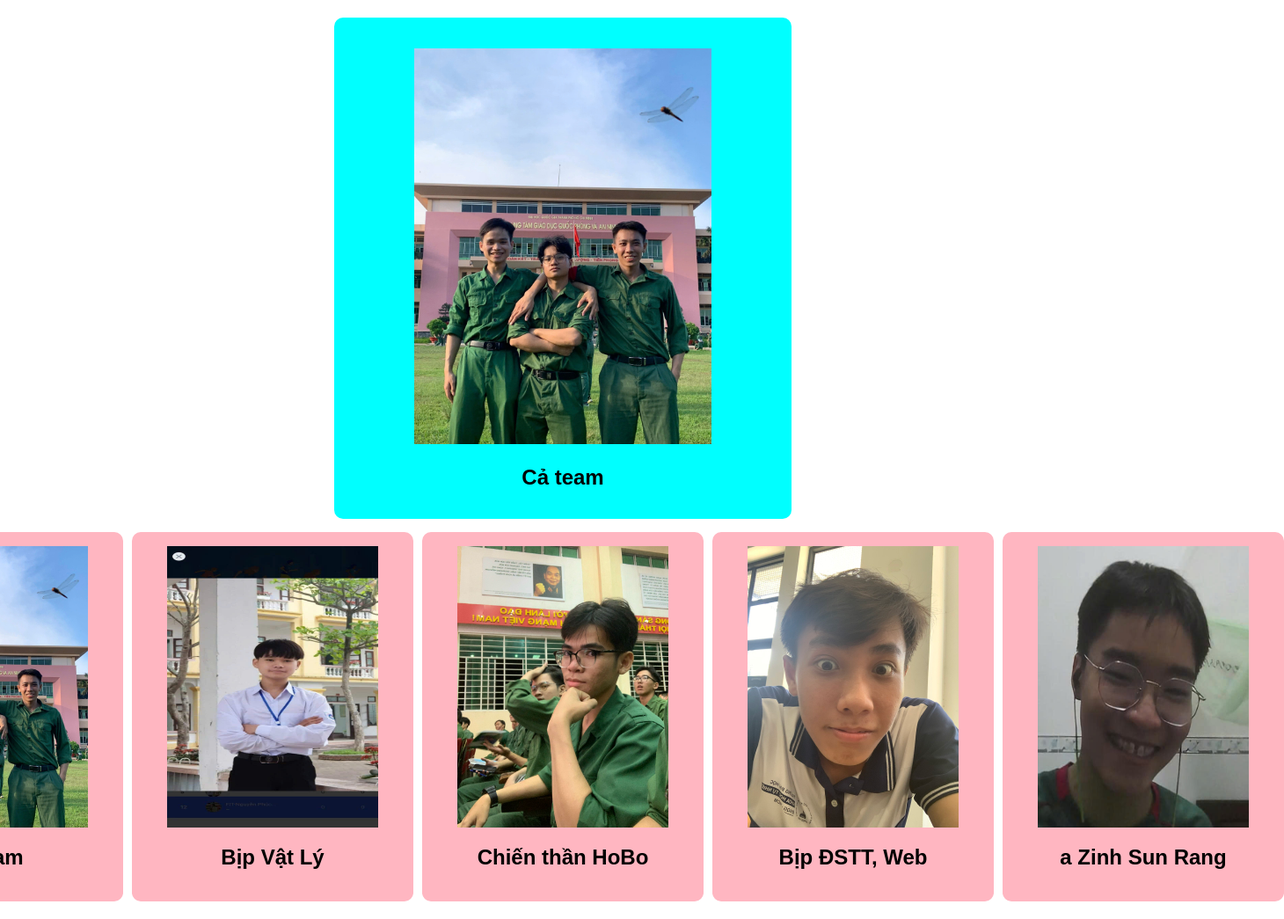
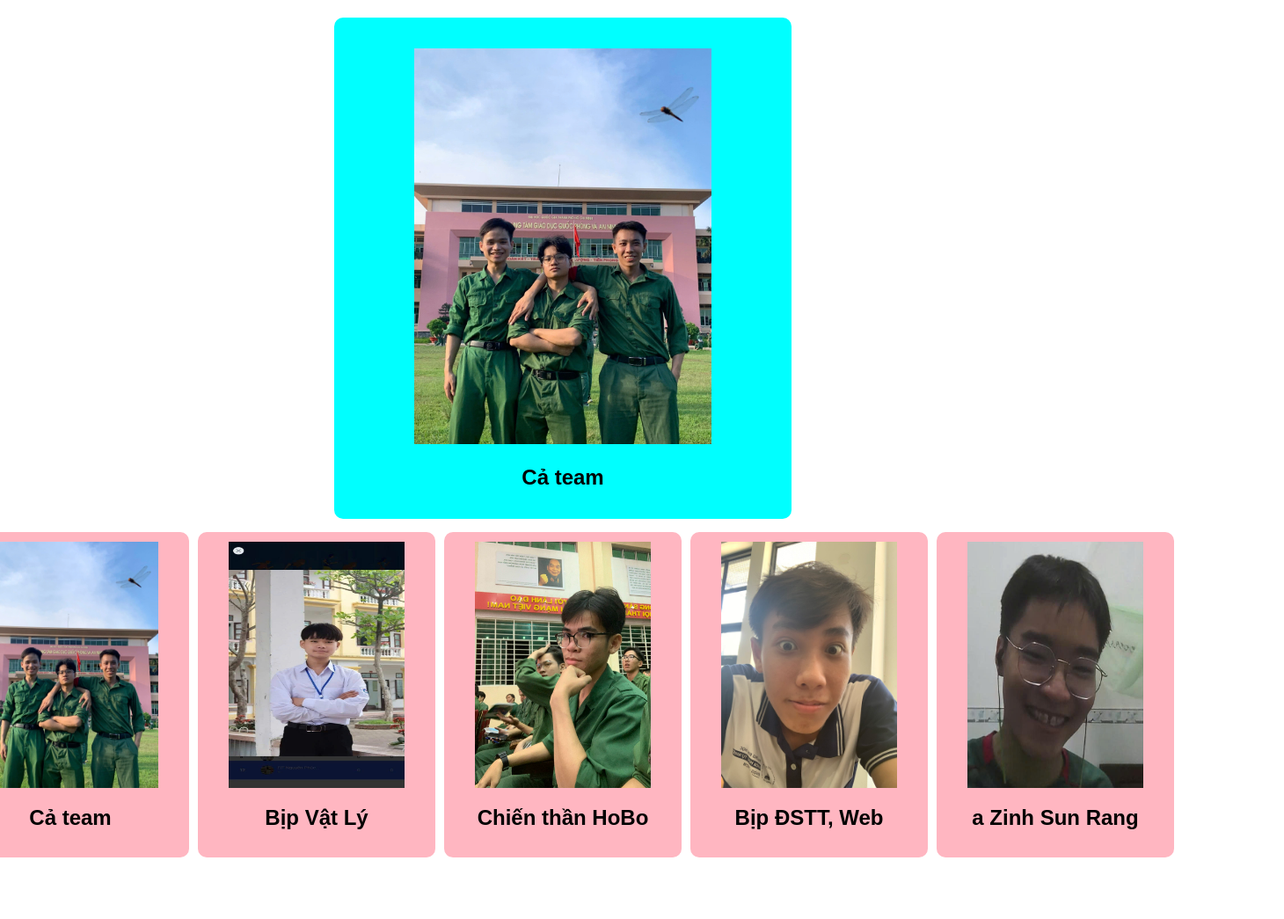
Before and after one commit to BDCALM/WebHau-sBT3, a plain HTML site: page index.html in a window 1280 px wide. Shown: the whole page at 88% size, 1460 px wide, since content can reach past the window. After the commit the page ends 995 px from the top, so only its background shows below. Drawn offline with Linux system fonts and the light colour scheme.

Commit message:
Complete all

```diff
--- a/index.css
+++ b/index.css
@@ -107,8 +107,8 @@ img {
     flex-direction: column;
     align-items: center;
     justify-content: center;
-    width: 300px;
-    height: 400px;
+    width: 250px;
+    height: 350px;
     overflow: hidden;
     border-radius: 10px;
     background-color: lightpink;
```
